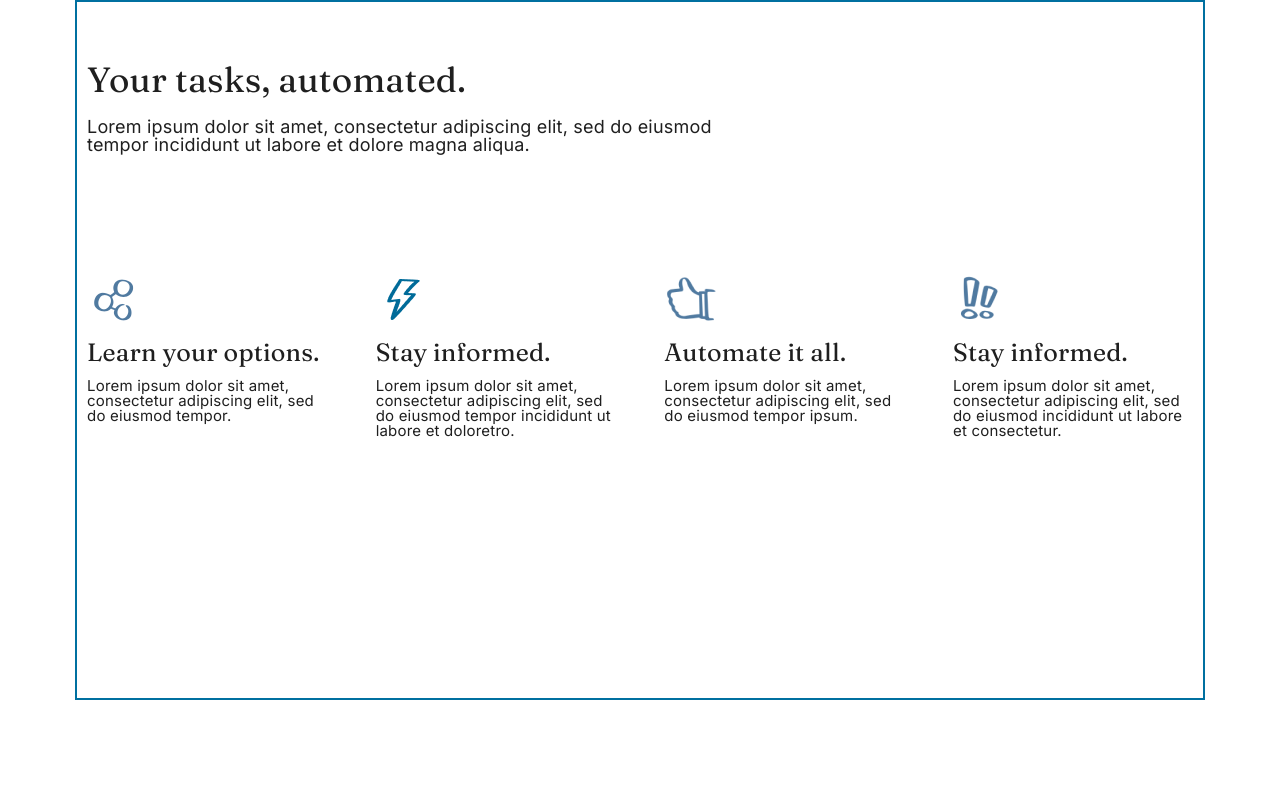
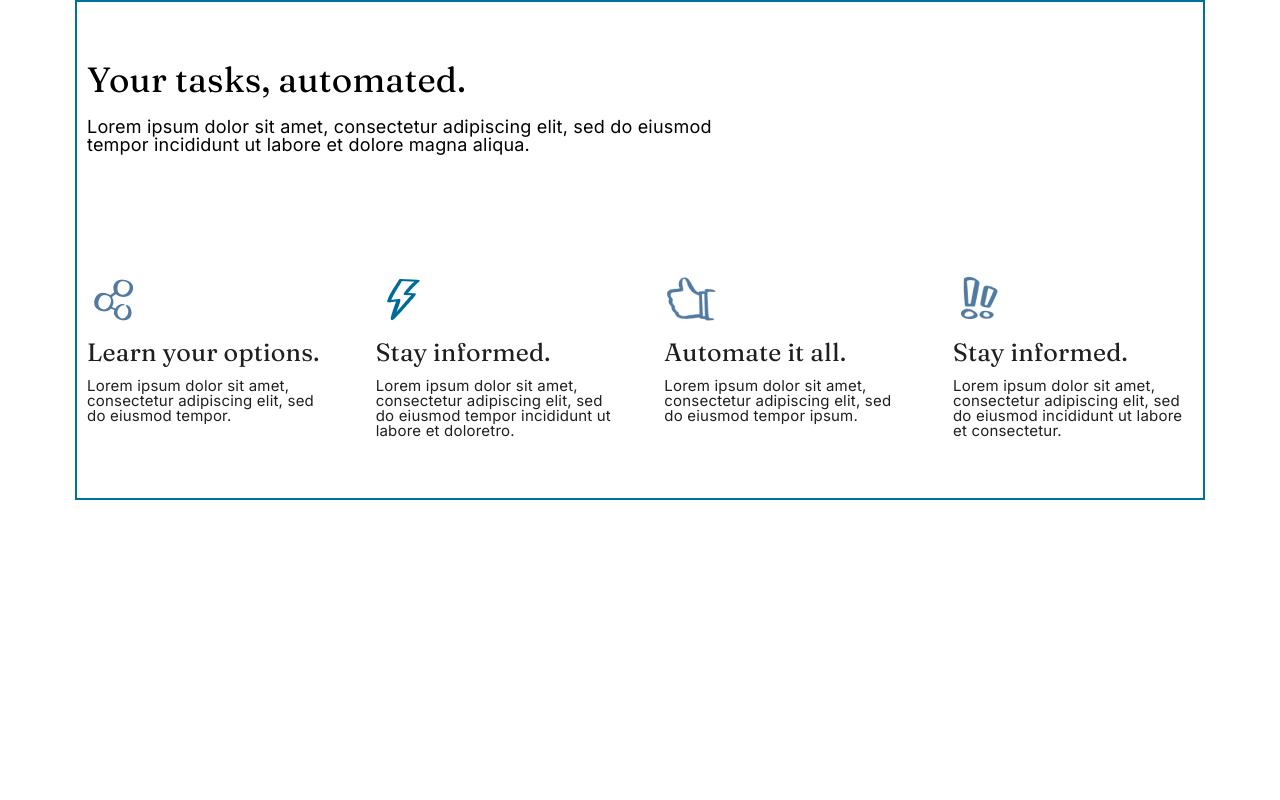
Before and after one commit to AntoninaDruk/Demo, a React (Create React App) app: page / in a window 1280 px wide. Shown: the top 800 px of the page. Built offline with nearby package versions, Linux system fonts and the light colour scheme.

Commit message:
изменила высоту контейнера и применила черный цвет заголовку h1 и тексту под ним

```diff
--- a/src/App.css
+++ b/src/App.css
@@ -8,6 +8,7 @@
 
 .container {
   max-width: 1130px;
+  max-height: 500px;
   margin: 0px auto;
   padding: 10px;
 }
@@ -40,10 +41,12 @@
   font-family: "Fraunces";
   margin-bottom: 21px;
   font-size: 35px;
+  color: black;
 }
 .clmn4-block__text {
   font-weight: 400;
   font-size: 18px;
+  color: black;
 }
 .clmn4-footer {
   display: flex;
--- a/src/App.js
+++ b/src/App.js
@@ -12,10 +12,9 @@
     <div>
       <Router>
         <CommonBlocks />
-        <Link to ="/"></Link>
 
         <Routes>
-        <Route path="/" element={<CommonBlocks/>} />
+          <Route path="/" element="" />
           <Route path="/page1" element={<Page1 />} />
           <Route path="/page2" element={<Page2 />} />
           <Route path="/page3" element={<Page3 />} />
--- a/src/CommonBlocks.js
+++ b/src/CommonBlocks.js
@@ -1,3 +1,4 @@
+import { Link } from "react-router-dom";
 import "./App.css";
 import "./reset.css";
 import "./media.css";
@@ -15,11 +16,13 @@
           <div className="container">
             <div className="clmn4__wrapper-content">
               <div className="clmn4__text">
+                <Link to = "/">
                 <h1 className="clmn4-block__title">Your tasks, automated.</h1>
                 <p className="clmn4-block__text">
                   Lorem ipsum dolor sit amet, consectetur adipiscing elit, sed
                   do eiusmod tempor incididunt ut labore et dolore magna aliqua.
                 </p>
+                </Link>
               </div>
               <div className="clmn4-footer">
                 <Block1 />
```
